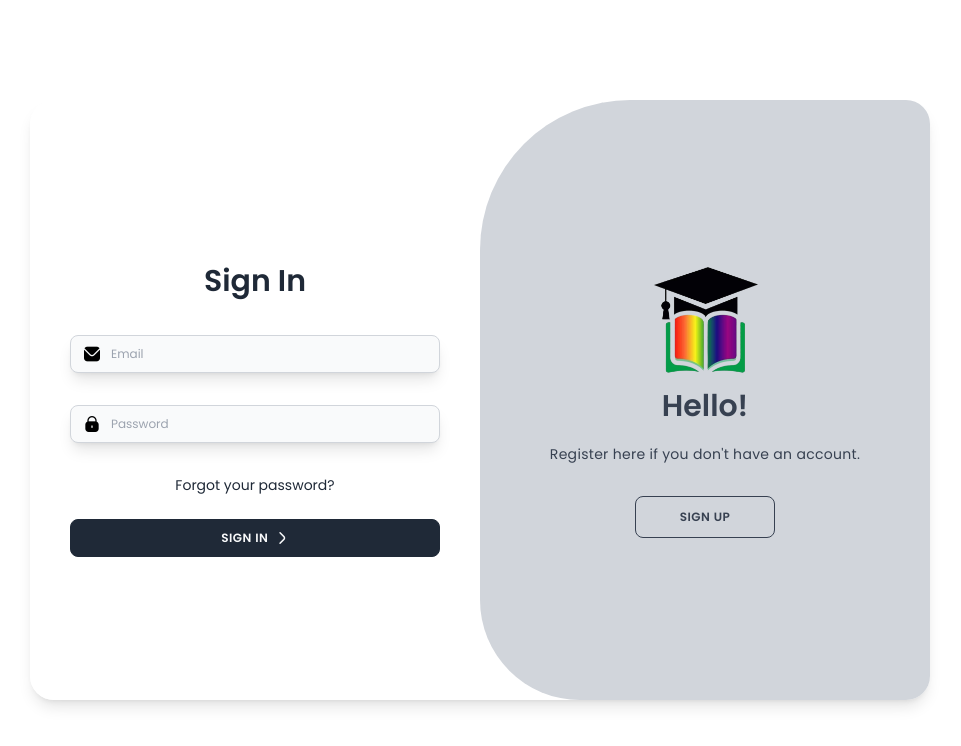
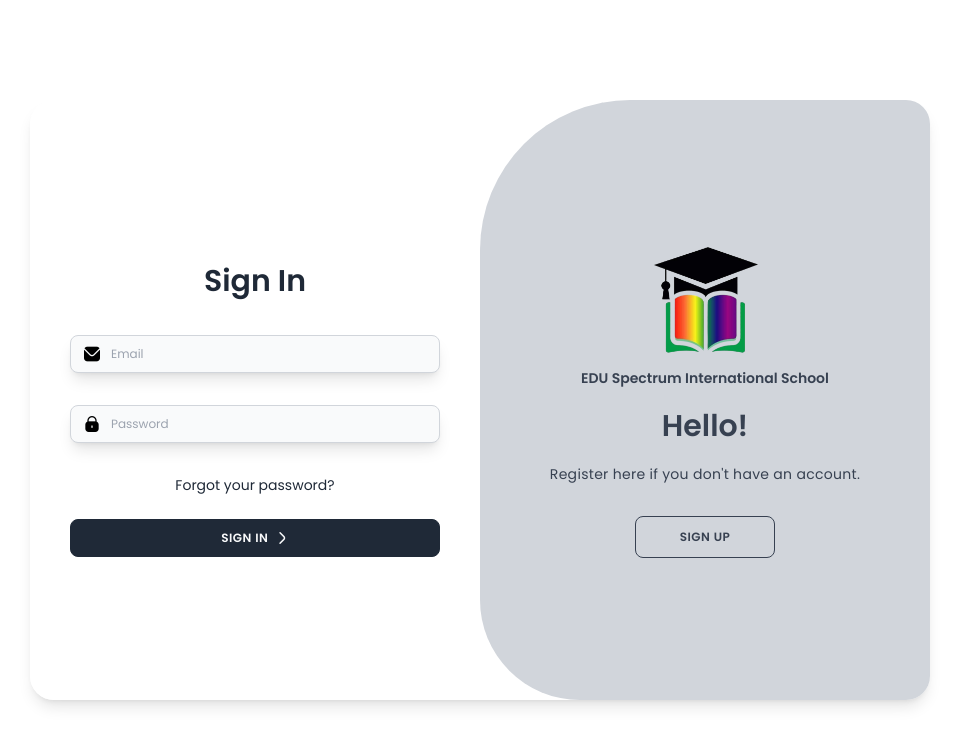
Before and after one commit to oaksoeaung-dev/Spectrum, a website: page public/loginandregister.html in a window 1280 px wide. Shown: the whole page, without its empty margins (160-1121 px from the left). Drawn offline with nearby package versions, Linux system fonts and the light colour scheme.

Commit message:
fix login and register page

```diff
--- a/public/loginandregister.html
+++ b/public/loginandregister.html
@@ -96,18 +96,24 @@
                 <!-- Toggle -->
                 <div class="toggle relative -left-full h-full w-[200%] translate-x-0 bg-gray-300 text-gray-50 transition-all duration-700 ease-in-out">
                     <!-- Toggle panel toggle left -->
-                    <div class="toggle-left absolute top-0 flex h-full w-1/2 -translate-x-[200%] flex-col items-center justify-center px-7 text-center transition-all duration-700">
-                        <img src="./images/logos/favicon.png" class="w-32" />
+                    <div class="toggle-left absolute top-0 flex h-full w-1/2 -translate-x-[200%] flex-col gap-5 items-center justify-center px-7 text-center transition-all duration-700">
+                        <div class="flex flex-col justify-center items-center">
+                            <img src="./images/logos/favicon.png" class="w-32" />
+                            <h1 class="text-sm font-semibold text-gray-700">EDU Spectrum International School</h1>
+                        </div>
                         <h1 class="text-3xl font-semibold text-gray-700">Welcome Back!</h1>
                         <p class="my-5 text-sm leading-5 tracking-[0.3px] text-gray-700">Already have an account? Sign in here.</p>
                         <button class="mt-3 cursor-pointer rounded-lg border border-gray-700 px-11 py-3 text-xs font-semibold uppercase tracking-[0.5px] text-gray-700" id="login">Sign In</button>
                     </div>
 
                     <!-- Toggle panel toggle right -->
-                    <div class="toggle-rigth absolute right-0 top-0 flex h-full w-1/2 translate-x-0 flex-col items-center justify-center px-7 text-center transition-all duration-700">
-                        <img src="./images/logos/favicon.png" class="w-32" />
+                    <div class="toggle-rigth absolute right-0 top-0 flex h-full w-1/2 translate-x-0 flex-col gap-5 items-center justify-center px-7 text-center transition-all duration-700">
+                        <div class="flex flex-col justify-center items-center">
+                            <img src="./images/logos/favicon.png" class="w-32" />
+                            <h1 class="text-sm font-semibold text-gray-700">EDU Spectrum International School</h1>
+                        </div>
                         <h1 class="text-3xl font-semibold text-gray-700">Hello!</h1>
-                        <p class="my-5 text-sm leading-5 tracking-[0.3px] text-gray-700">Register here if you don't have an account.</p>
+                        <p class="text-sm leading-5 tracking-[0.3px] text-gray-700">Register here if you don't have an account.</p>
                         <button class="mt-3 cursor-pointer rounded-lg border border-gray-700 px-11 py-3 text-xs font-semibold uppercase tracking-[0.5px] text-gray-700" id="register">Sign Up</button>
                     </div>
                 </div>
```
